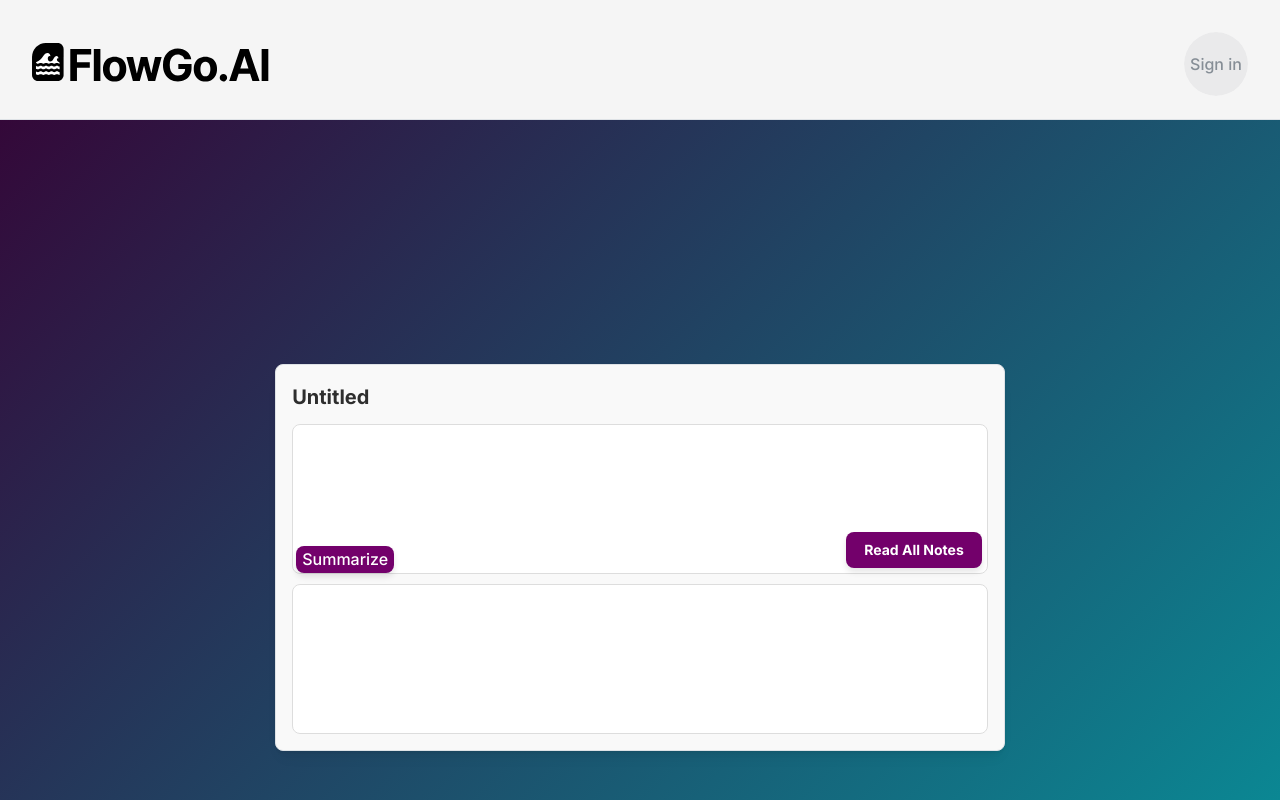
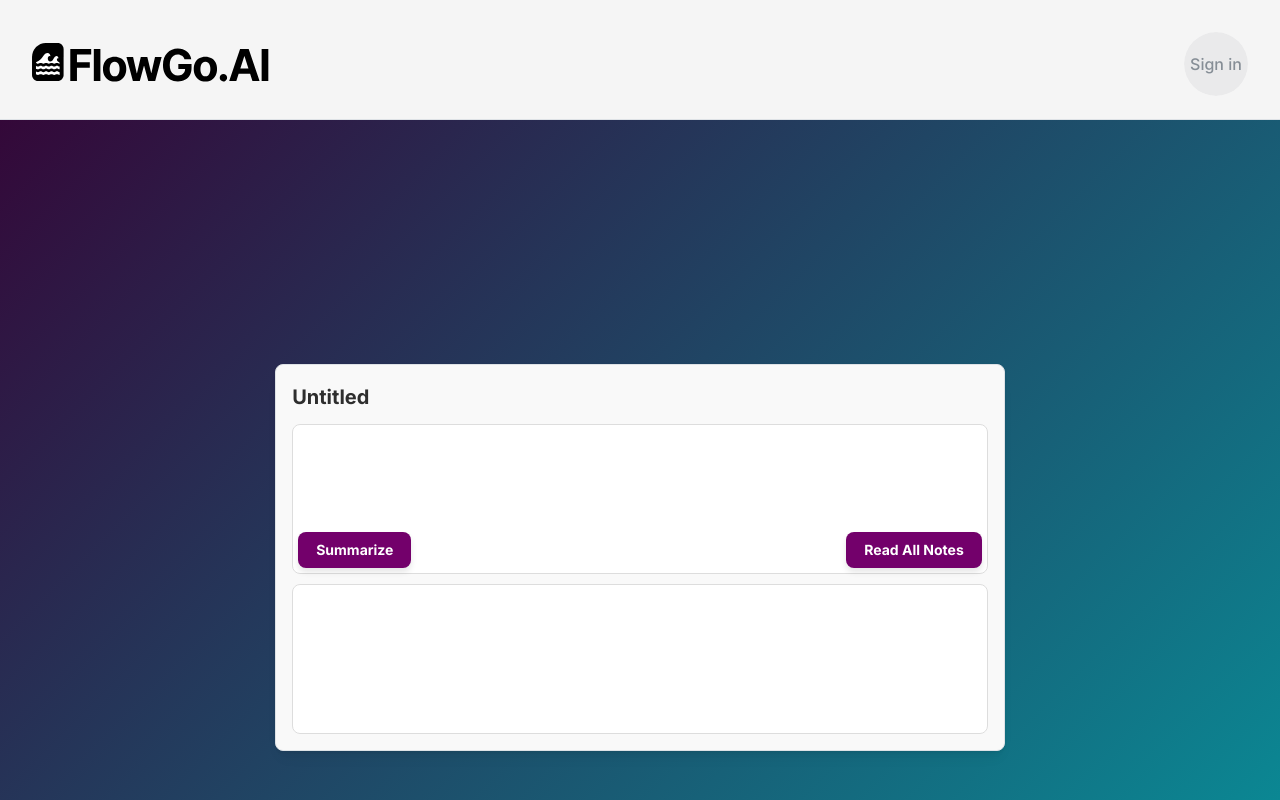
Before and after one commit to elio1222/flownotes-ai, a Next.js app in the folder flownotes-frontend/: page /notes in a window 1280 px wide. Built offline with nearby package versions, Linux system fonts and the light colour scheme; no server answers.

Commit message:
Fixed button positioning for summarize

```diff
--- a/flownotes-frontend/app/notes/page.tsx
+++ b/flownotes-frontend/app/notes/page.tsx
@@ -2,7 +2,6 @@
 
 import { useEffect, useState } from "react";
 import { Card, Text, Stack, Button, Anchor } from "@mantine/core";
-import Link from "next/link";
 
 export default function NotesPage() {
   const [notes, setNotes] = useState<any>([]);
@@ -67,12 +66,12 @@ export default function NotesPage() {
               Read All Notes
             </Button>
           </Anchor>
-            <Link href="/summarize">
-            <button
+            <Anchor href="/summarize">
+            <Button
               style={{
                 position: "absolute",
-                bottom: "0px",
-                left: "3px",
+                bottom: "5px",
+                left: "5px",
                 backgroundColor: "#73006b",
                 color: "#fff",
                 border: "none",
@@ -85,8 +84,8 @@ export default function NotesPage() {
               onMouseOut={(e) => (e.currentTarget.style.backgroundColor = "#73006b")}
             >
               Summarize
-            </button>
-          </Link>
+            </Button>
+          </Anchor>
         </div>
         <div
           style={{
```
